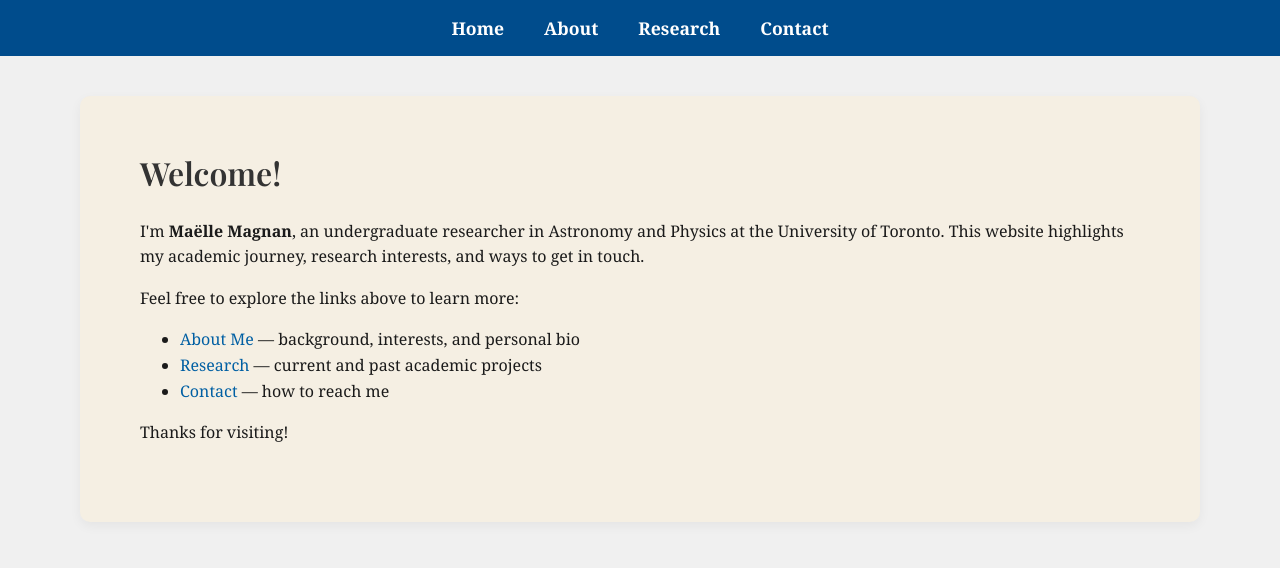
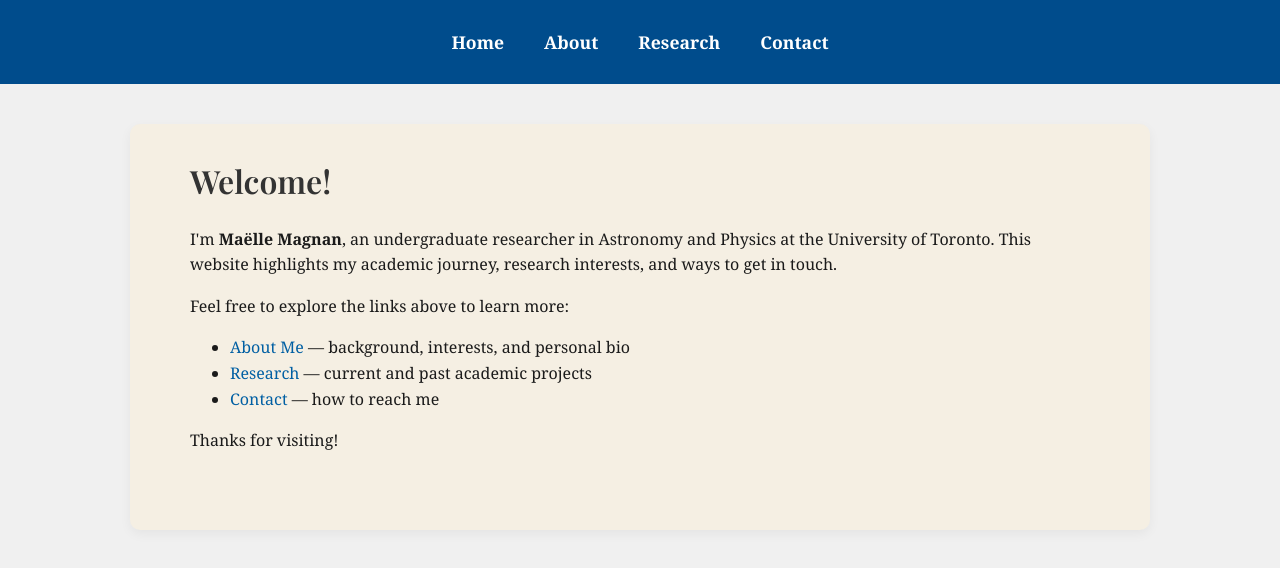
Before and after one commit to maellemagnan/maellemagnan.github.io, a plain HTML site: page index.html in a window 1280 px wide. Drawn offline with nearby package versions, Linux system fonts and the light colour scheme.

Commit message:
Update style.css

```diff
--- a/style.css
+++ b/style.css
@@ -14,7 +14,7 @@ body {
   position: sticky;
   top: 0;
   z-index: 100;
-  padding: 16px 0;
+  padding: 30px 0;
 }
 
 .nav-links {
@@ -41,9 +41,9 @@ body {
 /* ===== Main Content Box ===== */
 main {
   background-color: #f5efe3;
-  max-width: 1000px; /* or try 960px if you want slightly less */
+  max-width: 900px; /* or try 960px if you want slightly less */
   margin: 40px auto;
-  padding: 30px 60px 60px 60px;
+  padding: 10px 60px 60px 60px;
   border-radius: 10px;
   box-shadow: 0 4px 12px rgba(0, 0, 0, 0.05);
   line-height: 1.6;
```
